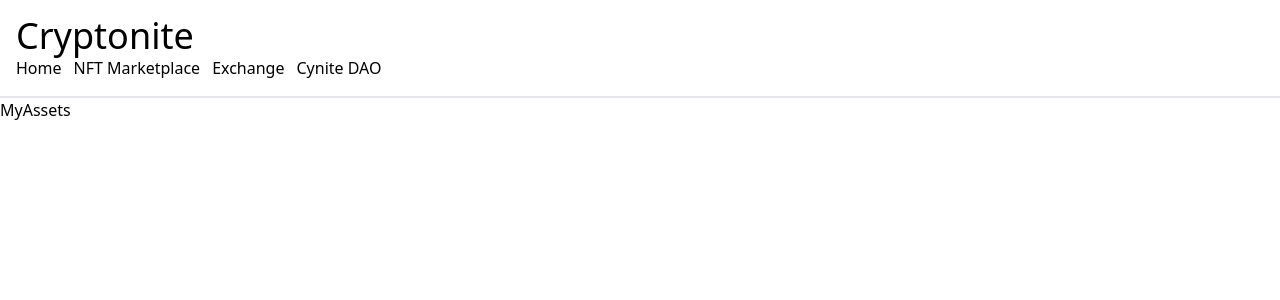
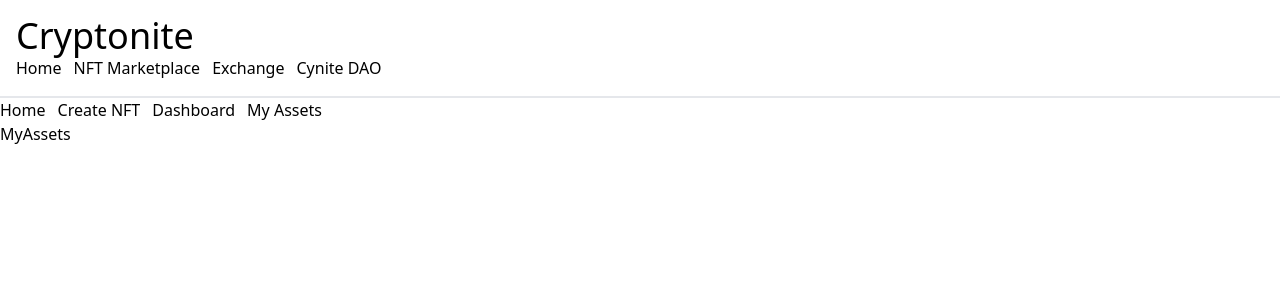
Before and after one commit to DeanShaked/Cryptonite, a Next.js app in the folder frontend/: page /market/my-assets in a window 1280 px wide. Shown: the top 300 px of the page. Built offline with nearby package versions, Linux system fonts and the light colour scheme.

Commit message:
feat: added market layout

```diff
--- a/frontend/components/layout/Market/MarketLayout.tsx
+++ b/frontend/components/layout/Market/MarketLayout.tsx
@@ -1,3 +1,38 @@
+import Navbar from '../../reusable/Navbar/Navbar';
+
 export const MarketLayout = ({ children }: { children: React.ReactNode }) => {
-  return <div>{children}</div>;
+  const navbarItems = {
+    items: [
+      {
+        id: 1,
+        title: 'home',
+        href: '/market/',
+        value: 'Home',
+      },
+      {
+        id: 2,
+        title: 'create-nft',
+        href: '/market/create-nft',
+        value: 'Create NFT',
+      },
+      {
+        id: 3,
+        title: 'dashboard',
+        href: '/market/dashboard',
+        value: 'Dashboard',
+      },
+      {
+        id: 4,
+        title: 'my-assets',
+        href: '/market/my-assets',
+        value: 'My Assets',
+      },
+    ],
+  };
+  return (
+    <>
+      <Navbar items={navbarItems.items} />
+      <main>{children}</main>
+    </>
+  );
 };
--- a/frontend/pages/_app.tsx
+++ b/frontend/pages/_app.tsx
@@ -29,3 +29,8 @@ function MyApp({ Component, pageProps }: ComponentWithPageLayout) {
 }
 
 export default MyApp;
+
+// @dev notes:
+// - type ComponentWithPageLayout ==> Generic layout warpper for any route and sub-route
+// - If the current rendred component has a PageLayout property,
+//   we will create a page layout for to wrap every component down his subtree
--- a/frontend/pages/market/index.tsx
+++ b/frontend/pages/market/index.tsx
@@ -3,41 +3,11 @@ import React from 'react';
 
 // Components
 import { MarketLayout } from '../../components/layout/Market/MarketLayout';
-import Navbar from '../../components/reusable/Navbar/Navbar';
 
 const Market = () => {
-  const navbarItems = {
-    items: [
-      {
-        id: 1,
-        title: 'home',
-        href: '/market/',
-        value: 'Home',
-      },
-      {
-        id: 2,
-        title: 'create-nft',
-        href: '/market/create-nft',
-        value: 'Create NFT',
-      },
-      {
-        id: 3,
-        title: 'dashboard',
-        href: '/market/dashboard',
-        value: 'Dashboard',
-      },
-      {
-        id: 4,
-        title: 'my-assets',
-        href: '/market/my-assets',
-        value: 'My Assets',
-      },
-    ],
-  };
   return (
     <div>
       <h1>Market</h1>
-      <Navbar items={navbarItems.items} />
     </div>
   );
 };
```
